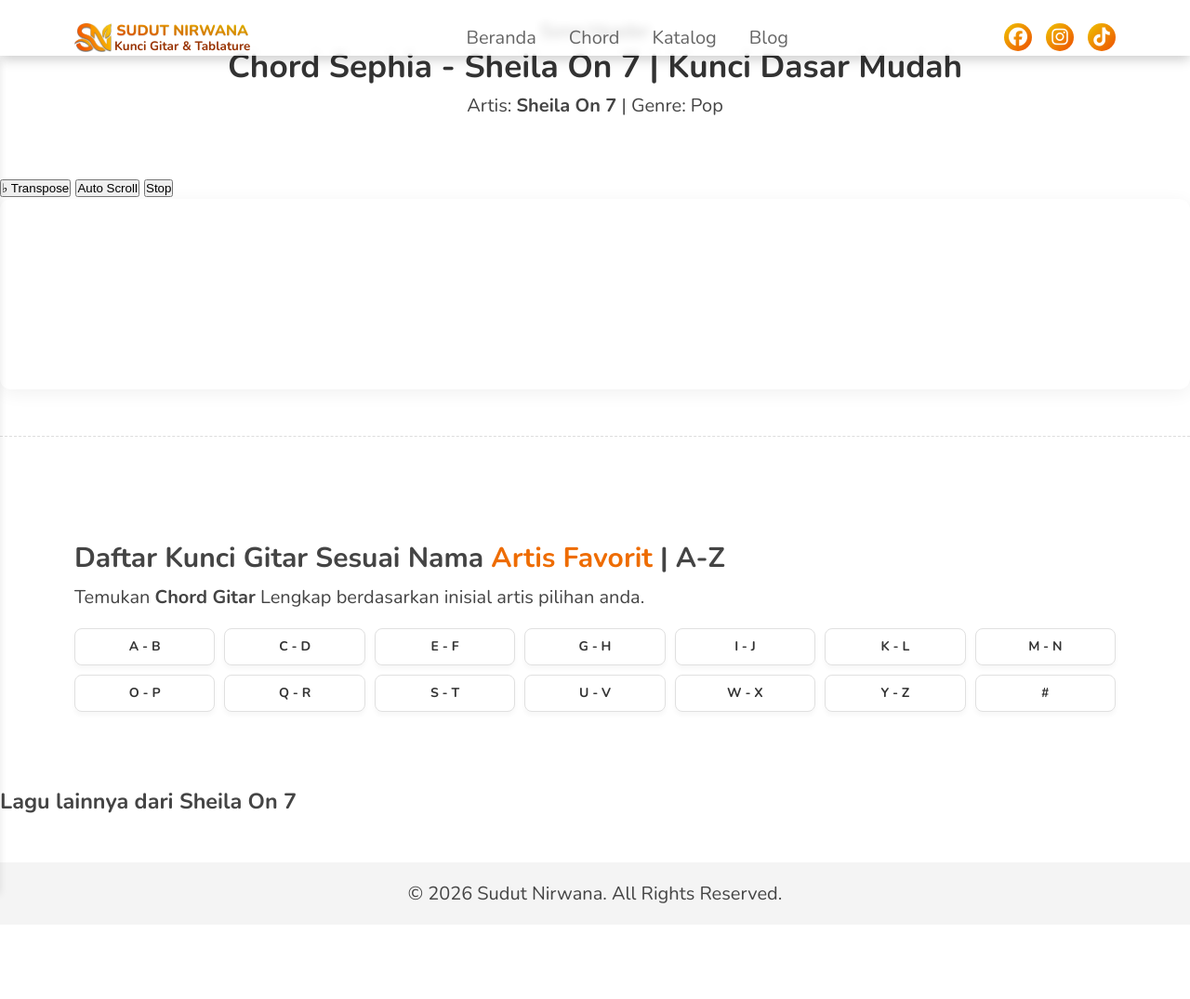
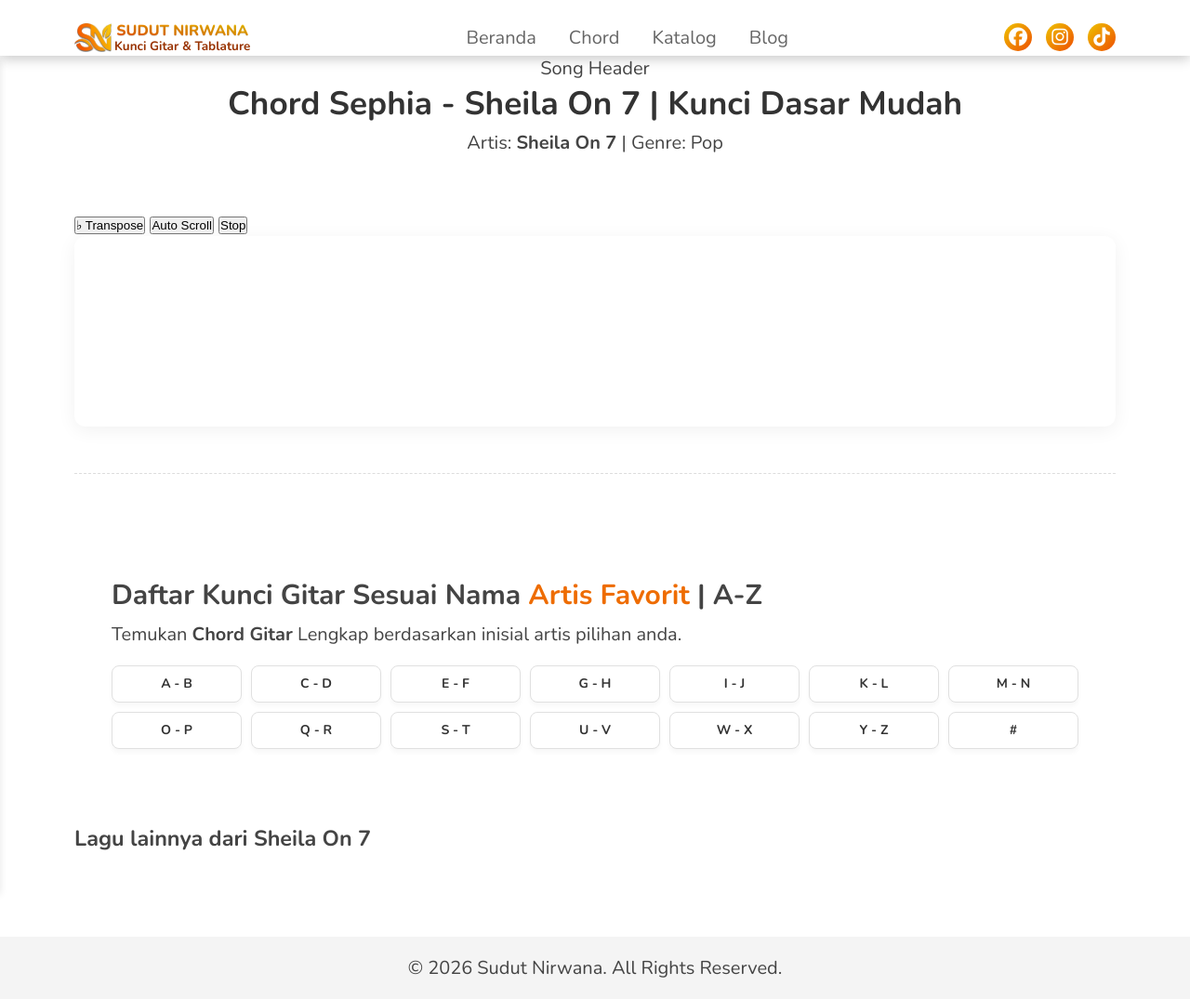
Before and after one commit to sudut-nirwana/sudut-nirwana-main, a Jekyll site: the page built from _chord/shepia-shela-on-7.md, in a window 1280 px wide. Shown: the whole page at 93% size. Built offline with Jekyll 4.4.1, drawn with Linux system fonts in a browser that asks for light colours; before the commit the page ends 995 px from its top, so only the background shows below that.

Commit message:
Update chord.html

```diff
--- a/_layouts/chord.html
+++ b/_layouts/chord.html
@@ -3,7 +3,7 @@
 ---
 <link rel="stylesheet" href="{{ '/assets/css/chord-style.css' | relative_url }}">
 
-<div class="chord-page-wrapper">
+<div class="container chord-page-wrapper">
 
     <section class="song-header">
         <span class="label">Song Header</span>
@@ -30,10 +30,16 @@
 
         <div class="related-songs">
             <h3>Lagu lainnya dari {{ page.artist }}</h3>
+            <div id="related-list">
+                </div>
         </div>
     </section>
 
 </div>
 
+<script>
+  // Mengirim data daftar kunci dari Jekyll ke JavaScript
+  const songChords = {{ page.chords | jsonify }};
+</script>
 <script src="https://unpkg.com/chord-canvas/dist/chord-canvas.js"></script>
 <script src="{{ '/assets/js/chord-logic.js' | relative_url }}"></script>
```
Lines whose indentation alone changed are shown as unchanged.
